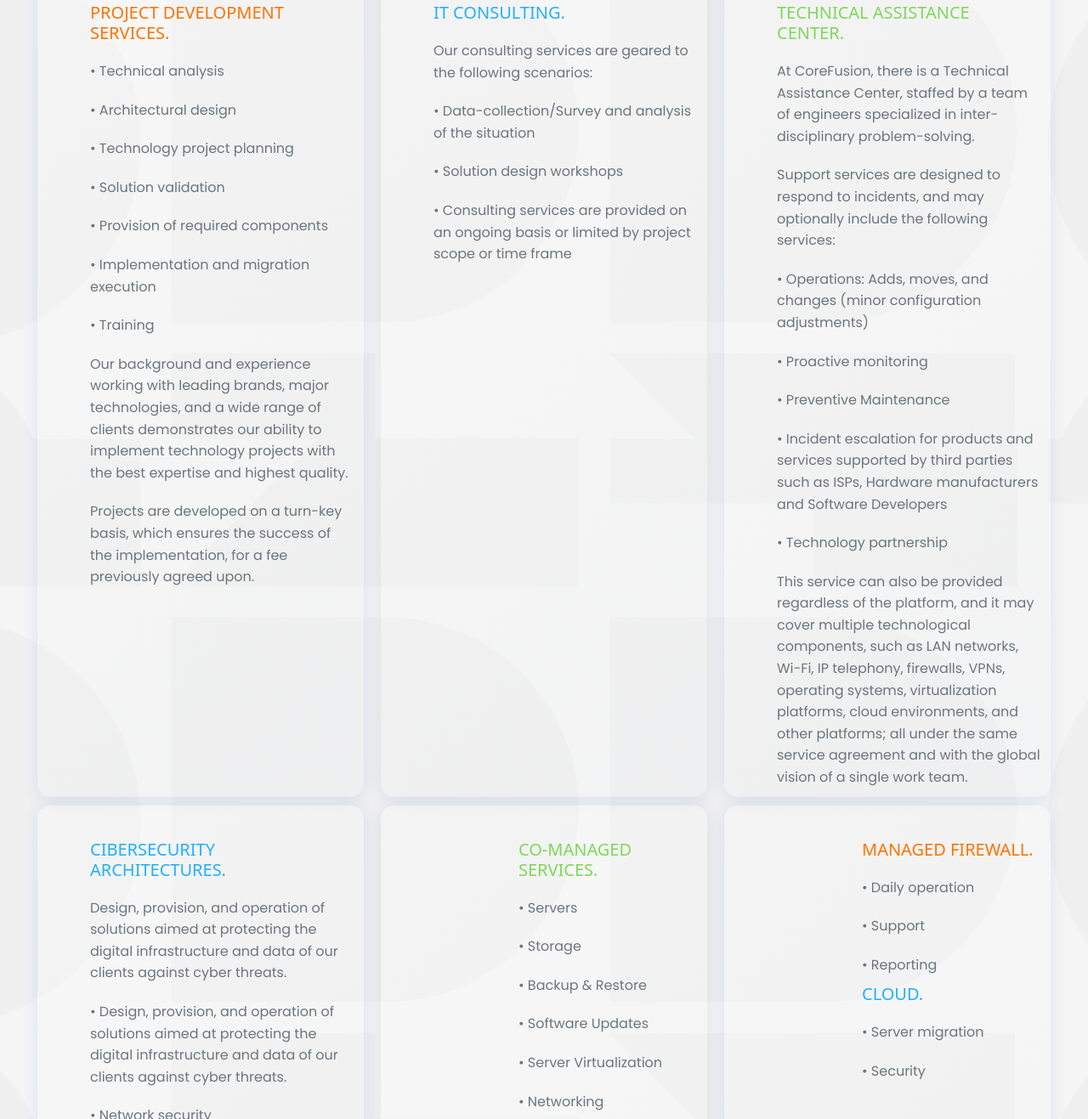
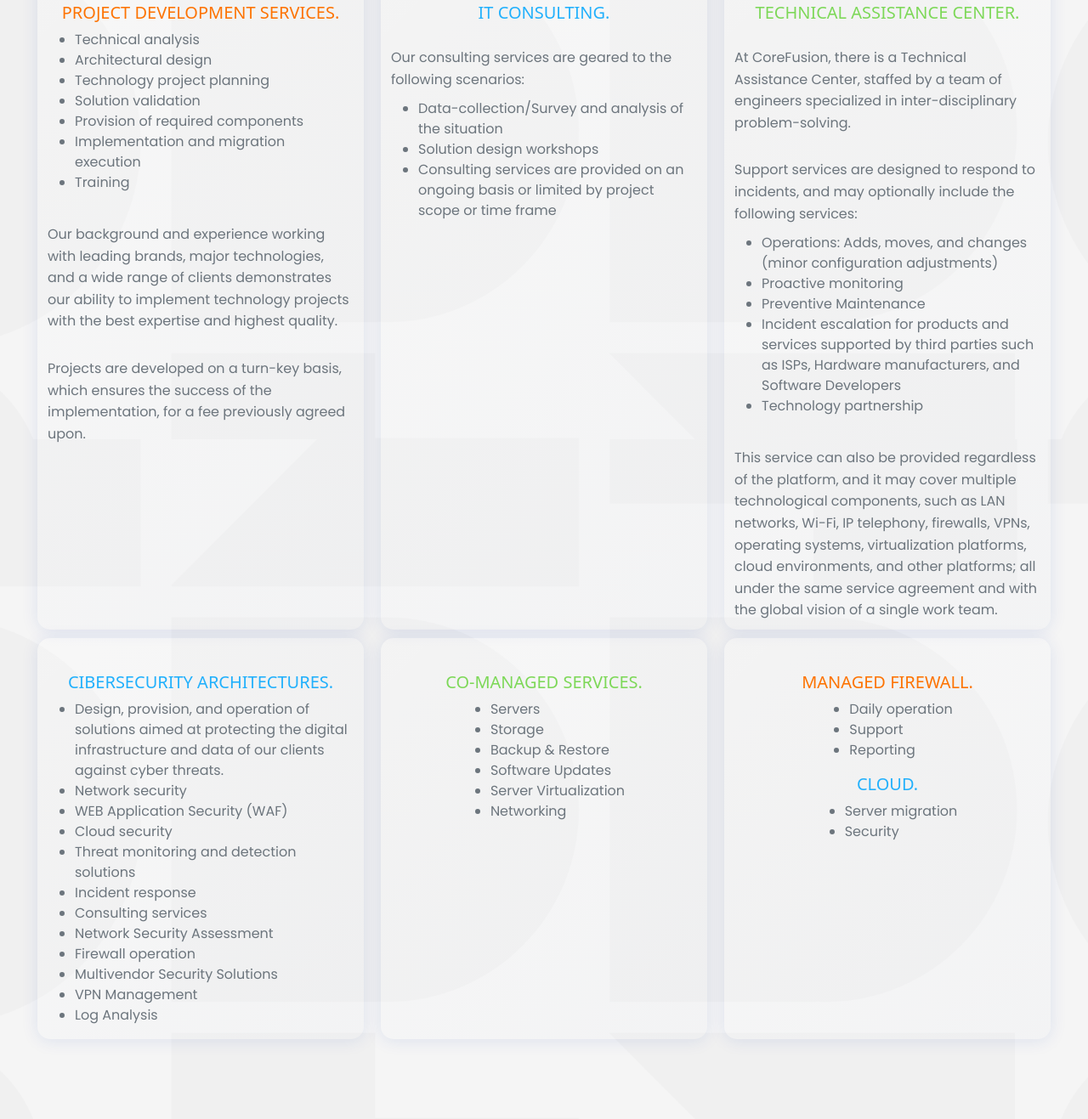
Before and after one commit to SimonEtchegno/CoreFusionV2, a website: page index.html in a window 1280 px wide. Shown: the part 2283-3600 px from the top of the page at 85% size. Drawn offline with nearby package versions, Linux system fonts and the light colour scheme; a web font is replaced by a local one.

Commit message:
Add files via upload

```diff
--- a/estilos/estilos.css
+++ b/estilos/estilos.css
@@ -346,6 +346,7 @@ button:hover {
   background-repeat: no-repeat;
   padding-top: 60px;
   padding-bottom: 200px;
+  margin-bottom: 50px;
 
 }
 
@@ -377,9 +378,17 @@ button:hover {
 
 
 .containerRazon{
-  margin-left: 50px;
+  display: flex;
+  justify-content: center;
+  flex-direction: column;
+  align-items:center ;
 }
 
+.containerRazon  ul{
+  font-family: "Poppins", -apple-system, BlinkMacSystemFont, "Segoe UI", Roboto,
+  Oxygen-Sans, Ubuntu, Cantarell, "Helvetica Neue", sans-serif;
+  color: #6c757d;
+}
 
 .containerRazon1{
   margin-left: 150px;
@@ -462,6 +471,7 @@ hr {
   background-image: url(../recursos/parallax-solution.jpg);
   font-family: "Poppins", -apple-system, BlinkMacSystemFont, "Segoe UI", Roboto,
   Oxygen-Sans, Ubuntu, Cantarell, "Helvetica Neue", sans-serif;
+  margin-top: 50px;
 }
 ul {
   list-style: disc;
@@ -504,14 +514,14 @@ ul {
   margin: 20px;
 }
 
-ul {
+.containerSoluciones ul {
   list-style-position: inside; /* Hace que los puntos aparezcan dentro del contenedor */
   padding: 0;
   margin: 0;
   padding-left: 90px !important;
 }
 
-ul li {
+.containerSoluciones ul li {
   text-align: left; /* Alinea cada ítem a la izquierda */
   margin-bottom: 10px; /* Espacio entre los elementos de la lista */
 }
@@ -720,15 +730,6 @@ footer {
 
 /*MEDIA MOBILE*/
 
-@media (max-width: 1400px)  {
-  hr{
-    display: none !important;
-  }
-
-}
-
-
-
 @media (max-width: 997px) {
   .navFijo {
     height: 100%;
@@ -744,7 +745,7 @@ footer {
 
   .navbar-toggler{
     border: #333333 solid 2px !important;
-    background-color: rgba(255, 255, 255, 0.548);
+    background-color: rgba(255, 255, 255, 0.548) !important;
   }
 
   .navbar-toggler:hover {
@@ -764,7 +765,7 @@ footer {
 
   .logo1 img{
     width: 100%;
-    height: 170px;
+    height: 130px;
   }
 
   .logo {
@@ -787,6 +788,9 @@ footer {
 
   .containerParallaxAbout{
     padding-top: 10px ;
+    margin-top: 50px;
+    height: 500px;
+
   }
   .home {
     background-image: url(../recursos/parallax-inicio.png);
@@ -810,8 +814,7 @@ footer {
     width: 100% !important;
   }
   .imgSection {
-    width: 70%;
-    margin: 50px;
+    display: none;
   }
 
 .containerFotoSection{
@@ -934,7 +937,15 @@ footer {
 
 }
 
-@media (min-width:1000px) {
+
+@media only screen and (min-width: 576px) and (max-width: 700px)  {
+  .containerRazone {
+      width: 50% !important;
+  }
+}
+
+@media only screen and (min-width: 1000px) and (max-width: 1400px)  {
+
   .linkNav{
 
     flex-direction: row;
@@ -946,10 +957,32 @@ footer {
     justify-content:start;
   }
 
-
-
+  .containerFotoSection {
+    width: 100% !important;
+    display: flex !important;
+    justify-content: center !important;
+    position: relative;
+    left: 0px !important;
+    margin-bottom: 40px;
 }
 
+.containerParallaxAbout{
+  padding-top: 20px;
+  text-align: center;
+}
+
+.tituloSection {
+  width: 100% !important;
+}
+
+.containerSolutions{
+  height: 100% !important;
+}
+
+.containerSoluciones{
+  width: 40% !;
+}
+}
 
 /* Responsive design services*/
 @media (max-width: 992px) {
@@ -958,12 +991,6 @@ footer {
   }
 }
 
-@media (max-width: 768px) {
-
-  .containerRazone {
-      padding: 15px;
-  }
-}
 
 
 /*  */
--- a/index.html
+++ b/index.html
@@ -67,7 +67,7 @@
                      <a class="nav-link" href="#">Home</a>
                     </div>
                     <div class="link">
-                      <a class="nav-link" href="Us">About Us</a>
+                      <a class="nav-link" href="#About Us">About Us</a>
                     </div>
                 <!--
                 <a class="nav-link" href="#marcas">our brands</a>
@@ -94,7 +94,7 @@
       <div class="col-md-12 col-lg-12 col-xs-12">
         <h1 class="textoParallaxIndex  ">Work <br>intelligently <br> with  infinite  possibilities</h1>
         <div class="container containerButton ">
-          <a href="#nosotros"> <button class="buttonInfo">Start</button></a>
+          <a href="#About Us"> <button class="buttonInfo">Start</button></a>
         </div>
       </div>
     </div>
@@ -104,13 +104,13 @@
 
 
 <body>
- <div class="container-fluid containerParallaxAbout">
+ <div class="container-fluid containerParallaxAbout" id="About Us">
     <div class="row">
-      <div class="col-lg-6  containerFotoSection ">
+      <div class="col-lg-6 col-md-6 containerFotoSection " >
         <img class="imgSection" src="recursos/about1-img.png" width="500px"
           alt="Imagen nosotros">
       </div>
-      <div class="col-lg-6 tituloSection ">
+      <div class="col-lg-6 col-md-6  tituloSection ">
         <p data-aos="fade-right" data-aos-duration="1000" id="Us">ENTERPRISE TECHNOLOGY</p>
         <h1 class="tituloPrincipal--section" data-aos="fade-right" data-aos-duration="1000">About Us <br></h1>
 
@@ -131,114 +131,108 @@
     <h1 class="text-center tituloRazon" data-aos="fade-right" data-aos-duration="1000">IT Services</h1>
   </div>
       <div class="row services1">
-    <div class="col-lg-4 containerRazone">
-
-
+        <div class="col-lg-4 col-md-6 col-sm-12 containerRazone">
           <div class="containerRazon">
             <h2 class="tituloService1">PROJECT DEVELOPMENT SERVICES.</h2>
-
-        <p class="mb-0">•	Technical analysis</p>
-        <p class="mb-0">•	Architectural design</p>
-        <p class="mb-0">•	Technology project planning</p>
-        <p class="mb-0">•	Solution validation</p>
-        <p class="mb-0">•	Provision of required components</p>
-        <p class="mb-0">•	Implementation and migration execution</p>
-        <P class="mb-0">•	Training</P>
-
-        <p>Our background and experience working with leading brands, major technologies, and a wide range of clients demonstrates our
-          ability to implement technology projects with the best expertise and highest quality.</p>
+            <ul>
+              <li>Technical analysis</li>
+              <li>Architectural design</li>
+              <li>Technology project planning</li>
+              <li>Solution validation</li>
+              <li>Provision of required components</li>
+              <li>Implementation and migration execution</li>
+              <li>Training</li>
+            </ul>
+            <p>Our background and experience working with leading brands, major technologies, and a wide range of clients demonstrates our ability to implement technology projects with the best expertise and highest quality.</p>
             <p>Projects are developed on a turn-key basis, which ensures the success of the implementation, for a fee previously agreed upon.</p>
-      </div>
-
-    </div>
-
-
-    <div class="col-lg-4 containerRazone">
-
-      <div class="containerRazon">
-        <h2 class="tituloService2">IT CONSULTING.</h2>
-        <p>
-          Our consulting services are geared to the following scenarios:
-        </p>
-
-        <p>•	Data-collection/Survey and analysis of the situation</p>
-        <p>•	Solution design workshops</p>
-        <p>•	Consulting services are provided on an ongoing basis or limited by project scope or time frame</p>
           </div>
         </div>
 
-    <div class="col-lg-4 containerRazone">
+        <div class="col-lg-4 col-md-6 col-sm-12 containerRazone">
+          <div class="containerRazon">
+            <h2 class="tituloService2">IT CONSULTING.</h2>
+            <p>Our consulting services are geared to the following scenarios:</p>
+            <ul>
+              <li>Data-collection/Survey and analysis of the situation</li>
+              <li>Solution design workshops</li>
+              <li>Consulting services are provided on an ongoing basis or limited by project scope or time frame</li>
+            </ul>
+          </div>
+        </div>
 
+        <div class="col-lg-4 col-md-6 col-sm-12 containerRazone">
           <div class="containerRazon">
             <h2 class="tituloService3">TECHNICAL ASSISTANCE CENTER.</h2>
             <p>At CoreFusion, there is a Technical Assistance Center, staffed by a team of engineers specialized in inter-disciplinary problem-solving.</p>
-        <p>Support services are designed to respond to incidents, and may optionally include the following services:
-          <p>•	Operations: Adds, moves, and changes (minor configuration adjustments)</p>
-          <p>•	Proactive monitoring</p>
-          <p>•	Preventive Maintenance</p>
-          <p>•	Incident escalation for products and services supported by third parties such as ISPs, Hardware manufacturers and Software Developers</p>
-          <p>•	Technology partnership</p>
-        </p>
-
-        <p>This service can also be provided regardless of the platform, and it may cover multiple technological components, such as LAN networks, Wi-Fi, IP telephony, firewalls, VPNs, operating systems, virtualization platforms, cloud environments, and other platforms;
-          all under the same service agreement and with the global vision of a single work team.</p>
+            <p>Support services are designed to respond to incidents, and may optionally include the following services:</p>
+            <ul>
+              <li>Operations: Adds, moves, and changes (minor configuration adjustments)</li>
+              <li>Proactive monitoring</li>
+              <li>Preventive Maintenance</li>
+              <li>Incident escalation for products and services supported by third parties such as ISPs, Hardware manufacturers, and Software Developers</li>
+              <li>Technology partnership</li>
+            </ul>
+            <p>This service can also be provided regardless of the platform, and it may cover multiple technological components, such as LAN networks, Wi-Fi, IP telephony, firewalls, VPNs, operating systems, virtualization platforms, cloud environments, and other platforms; all under the same service agreement and with the global vision of a single work team.</p>
           </div>
-
         </div>
       </div>
 
       <div class="row services2">
-    <div class="col-lg-4 containerRazone">
-
+        <div class="col-lg-4 col-md-6 col-sm-12 containerRazone">
           <div class="containerRazon">
             <h2 class="tituloService4">CIBERSECURITY ARCHITECTURES.</h2>
-        <p>Design, provision, and operation of solutions aimed at protecting the digital infrastructure and data of our clients against cyber threats.</p>
-        <p>•	Design, provision, and operation of solutions aimed at protecting the digital infrastructure and data of our clients against cyber threats.</p>
-        <p>•	Network security</p>
-        <p>•	WEB Application Security (WAF)</p>
-        <p>•	Cloud security</p>
-        <p>•	Threat monitoring and detection solutions</p>
-        <p>•	Incident response</p>
-        <p>•	Consulting services</p>
-        <p>•	Network Security Assessment</p>
-        <p>•	Firewall operation</p>
-        <p>•	Multivendor Security Solutions</p>
-        <p>•	VPN Management</p>
-        <p>•	Log Analysis</p>
+            <ul>
+              <li>Design, provision, and operation of solutions aimed at protecting the digital infrastructure and data of our clients against cyber threats.</li>
+              <li>Network security</li>
+              <li>WEB Application Security (WAF)</li>
+              <li>Cloud security</li>
+              <li>Threat monitoring and detection solutions</li>
+              <li>Incident response</li>
+              <li>Consulting services</li>
+              <li>Network Security Assessment</li>
+              <li>Firewall operation</li>
+              <li>Multivendor Security Solutions</li>
+              <li>VPN Management</li>
+              <li>Log Analysis</li>
+            </ul>
           </div>
         </div>
 
-    <div class="col-lg-4 containerRazone">
-      <div class="containerRazon1">
+        <div class="col-lg-4 col-md-6 col-sm-12 containerRazone">
+          <div class="containerRazon">
             <h2 class="tituloService5">CO-MANAGED SERVICES.</h2>
-        <p>•	Servers</p>
-        <p>•	Storage</p>
-        <p>•	Backup & Restore</p>
-        <p>•	Software Updates</p>
-        <p>•	Server Virtualization</p>
-        <p>•	Networking</p>
+            <ul>
+              <li>Servers</li>
+              <li>Storage</li>
+              <li>Backup & Restore</li>
+              <li>Software Updates</li>
+              <li>Server Virtualization</li>
+              <li>Networking</li>
+            </ul>
           </div>
         </div>
 
-    <div class="col-lg-4 containerRazone">
-      <div class="containerRazon2">
+        <div class="col-lg-4 col-md-6 col-sm-12 containerRazone">
+          <div class="containerRazon">
             <h2 class="tituloService6">MANAGED FIREWALL.</h2>
-        <p>•	Daily operation</p>
-        <p>•	Support</p>
-        <p>•	Reporting</p>
-
+            <ul>
+              <li>Daily operation</li>
+              <li>Support</li>
+              <li>Reporting</li>
+            </ul>
             <h2 class="tituloService2 mt-10">CLOUD.</h2>
-        <p>•	Server migration</p>
-        <p>•  Security</p>
+            <ul>
+              <li>Server migration</li>
+              <li>Security</li>
+            </ul>
           </div>
         </div>
       </div>
     </div>
 
-
 <!-- Inicio marcas -->
 
-<div class="slider">
+<div class="slider" id="brands">
   <div class="slide-track">
     <div class="slide">
       <img src="recursos/marcas/fortinet.png" alt="Fortinet">
```
Lines whose indentation alone changed are shown as unchanged.
